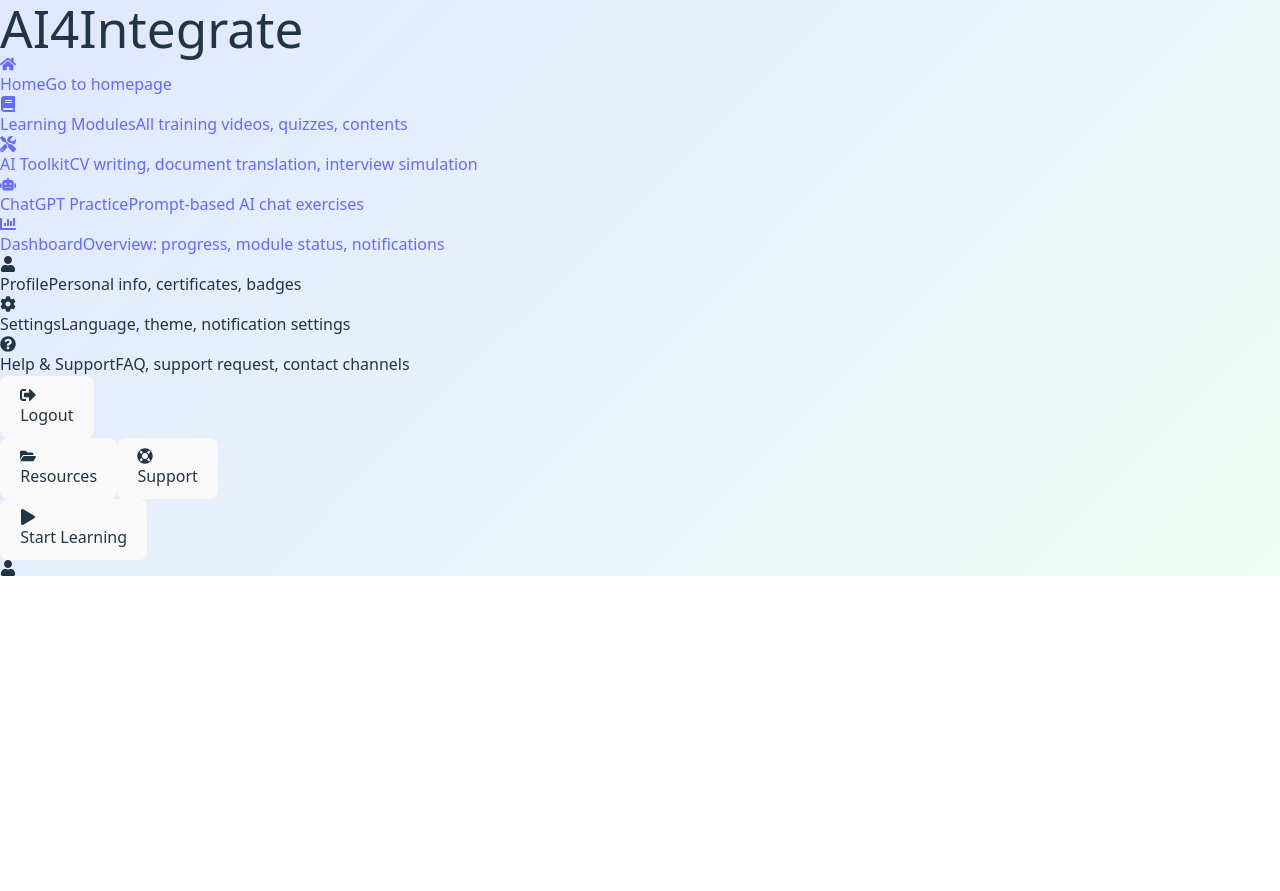
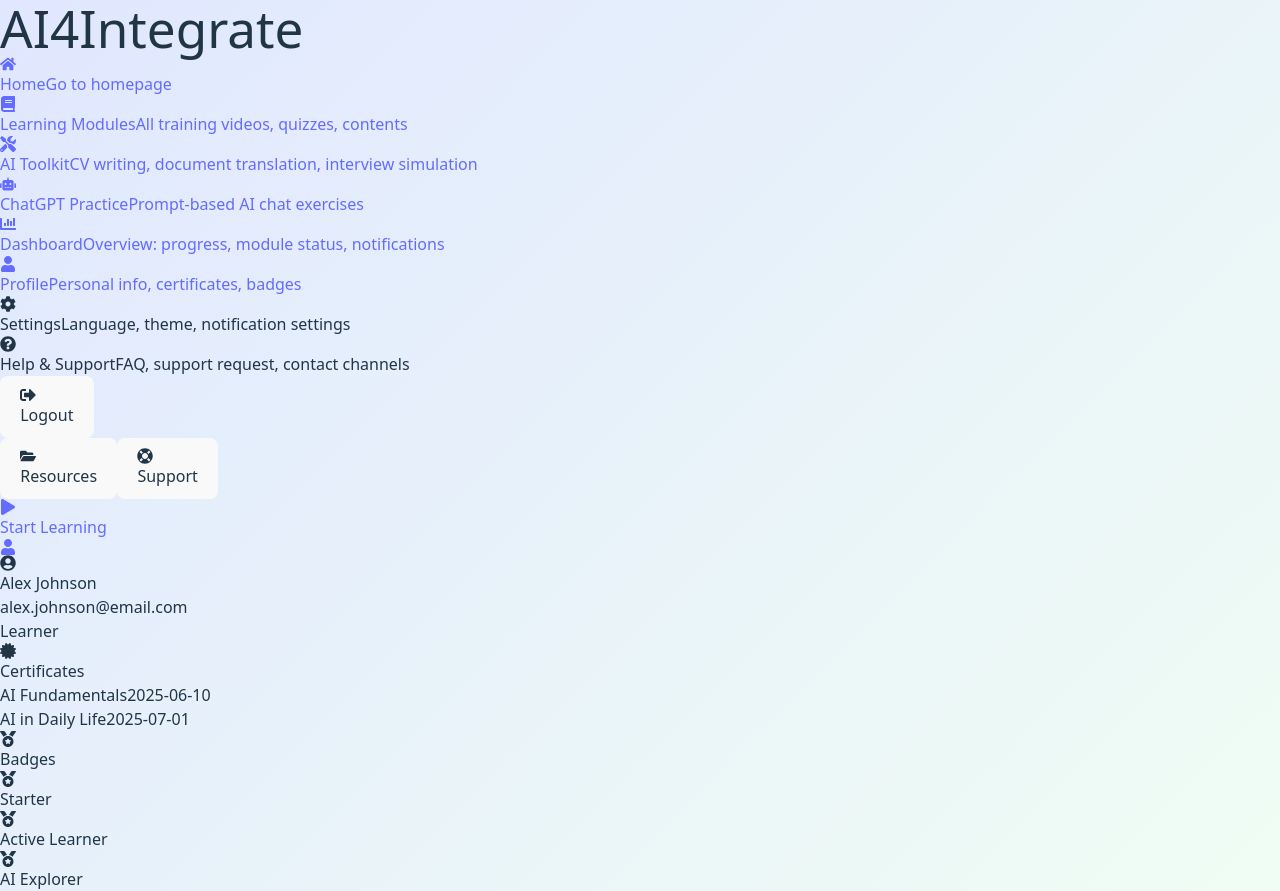
Before and after one commit to YzrSalih/AI4Integrate-platform, a React (Vite) app in the folder client/: page /profile in a window 1280 px wide. Before the commit the page ends 800 px from the top, so only its background shows below. Built offline with nearby package versions, Linux system fonts and the light colour scheme.

Commit message:
feat: Add Profile page and integrate navigation links in Header and Sidebar

```diff
--- a/client/src/App.jsx
+++ b/client/src/App.jsx
@@ -7,6 +7,7 @@
 import ChatGPTPractice from "./pages/ChatGPTPractice";
 import { BrowserRouter as Router, Routes, Route } from "react-router-dom";
 import Dashboard from "./pages/Dashboard";
+import Profile from "./pages/Profile";
 
 export default function HomePage() {
   return (
@@ -37,6 +38,10 @@
                 path="/"
                 element={<Home />}
               />
+              <Route
+                path="/profile"
+                element={<Profile />}
+              />
             </Routes>
           </main>
         </div>
--- a/client/src/components/Header.jsx
+++ b/client/src/components/Header.jsx
@@ -1,5 +1,6 @@
 import React from "react";
 import { FaFolderOpen, FaLifeRing, FaPlay, FaUser } from "react-icons/fa";
+import { Link } from "react-router-dom";
 
 export default function Header() {
   return (
@@ -15,13 +16,13 @@
         </button>
       </div>
       <div className="flex items-center gap-2">
-        <button className="flex items-center gap-2 px-3 py-1.5 rounded-lg bg-indigo-50 hover:bg-indigo-100 text-indigo-700 font-medium text-sm transition-colors shadow-sm">
+        <Link to="/modules" className="flex items-center gap-2 px-3 py-1.5 rounded-lg bg-indigo-50 hover:bg-indigo-100 text-indigo-700 font-medium text-sm transition-colors shadow-sm">
           <FaPlay className="text-indigo-500 text-base" />
           Start Learning
-        </button>
-        <div className="bg-gray-200 w-8 h-8 rounded-full flex items-center justify-center">
-          <FaUser className="text-gray-400 text-xl" />
-        </div>
+        </Link>
+        <Link to="/profile" className="bg-gray-200 w-10 h-10 rounded-full flex items-center justify-center hover:ring-2 hover:ring-blue-400 transition">
+          <FaUser className="text-gray-400 text-2xl" />
+        </Link>
       </div>
     </header>
   );
--- a/client/src/components/Sidebar.jsx
+++ b/client/src/components/Sidebar.jsx
@@ -59,13 +59,13 @@
               <span className="text-xs text-blue-200 opacity-80 block mt-0.5">Overview: progress, module status, notifications</span>
             </span>
           </Link>
-          <div className="flex items-start gap-3 p-3 rounded-lg hover:bg-blue-800 transition group">
+          <Link to="/profile" className={`flex items-start gap-3 p-3 rounded-lg transition group ${location.pathname.startsWith('/profile') ? 'bg-blue-800' : 'hover:bg-blue-800'}`}>
             <span><FaUser className="text-gray-200 text-lg" /></span>
             <span>
               <span className="font-semibold text-base text-white group-hover:text-blue-200 block">Profile</span>
               <span className="text-xs text-blue-200 opacity-80 block mt-0.5">Personal info, certificates, badges</span>
             </span>
-          </div>
+          </Link>
           <div className="flex items-start gap-3 p-3 rounded-lg hover:bg-blue-800 transition group">
             <span><FaCog className="text-gray-300 text-lg" /></span>
             <span>
--- /dev/null
+++ b/client/src/pages/Profile.jsx
@@ -0,0 +1,71 @@
+import React from "react";
+import { FaUserCircle, FaMedal, FaCertificate } from "react-icons/fa";
+
+// Simulated user data
+const user = {
+  name: "Alex Johnson",
+  email: "alex.johnson@email.com",
+  role: "Learner",
+  certificates: [
+    { title: "AI Fundamentals", date: "2025-06-10" },
+    { title: "AI in Daily Life", date: "2025-07-01" }
+  ],
+  badges: [
+    { icon: <FaMedal className="text-yellow-400 drop-shadow-lg" />, label: "Starter" },
+    { icon: <FaMedal className="text-blue-400 drop-shadow-lg" />, label: "Active Learner" },
+    { icon: <FaMedal className="text-green-400 drop-shadow-lg" />, label: "AI Explorer" }
+  ]
+};
+
+export default function Profile() {
+  return (
+    <div className="min-h-screen bg-gradient-to-br from-blue-100 via-white to-green-100 flex flex-col items-center py-12 px-4">
+      {/* Profile Card */}
+      <div className="w-full max-w-2xl bg-white rounded-3xl shadow-xl p-8 flex flex-col items-center border border-blue-100 mb-10">
+        <FaUserCircle className="text-blue-500 text-7xl mb-4 drop-shadow-lg" />
+        <div className="text-3xl font-extrabold text-blue-800 mb-1">{user.name}</div>
+        <div className="text-gray-500 text-lg mb-2">{user.email}</div>
+        <span className="bg-blue-100 text-blue-700 font-semibold px-4 py-1 rounded-full text-sm mb-4">{user.role}</span>
+      </div>
+
+      {/* Certificates Section */}
+      <div className="w-full max-w-2xl bg-white rounded-3xl shadow-xl p-8 border border-blue-100 mb-10">
+        <div className="flex items-center mb-4">
+          <FaCertificate className="text-indigo-500 text-2xl mr-2" />
+          <span className="text-xl font-bold text-gray-700">Certificates</span>
+        </div>
+        {user.certificates.length === 0 ? (
+          <div className="text-gray-400 text-center">No certificates yet.</div>
+        ) : (
+          <ul className="space-y-3">
+            {user.certificates.map((cert) => (
+              <li key={cert.title} className="flex items-center justify-between bg-blue-50 rounded-xl px-4 py-3 shadow border border-blue-100">
+                <span className="font-semibold text-gray-700">{cert.title}</span>
+                <span className="text-gray-500 text-sm">{cert.date}</span>
+              </li>
+            ))}
+          </ul>
+        )}
+      </div>
+
+      {/* Badges Section */}
+      <div className="w-full max-w-2xl bg-white rounded-3xl shadow-xl p-8 border border-blue-100 mb-10">
+        <div className="flex items-center mb-4">
+          <FaMedal className="text-yellow-400 text-2xl mr-2" />
+          <span className="text-xl font-bold text-gray-700">Badges</span>
+        </div>
+        <div className="grid grid-cols-3 gap-4">
+          {user.badges.map((badge) => (
+            <div
+              key={badge.label}
+              className="flex flex-col items-center bg-blue-50 rounded-xl shadow p-4 border border-blue-100 hover:bg-blue-100 transition"
+            >
+              <div className="text-3xl mb-1">{badge.icon}</div>
+              <div className="text-sm font-semibold text-gray-700">{badge.label}</div>
+            </div>
+          ))}
+        </div>
+      </div>
+    </div>
+  );
+}
```
